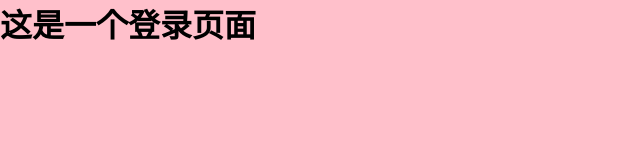
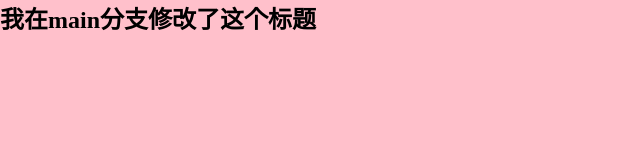
Before and after one commit to Nikki1206/WebProject, a plain HTML site: page index.html in a window 1280 px wide. Shown: the whole page, without its empty margins (0-640 px from the left). Drawn offline with Linux system fonts and the light colour scheme.

Commit message:
在main分支上修改了index.html

```diff
--- a/index.html
+++ b/index.html
@@ -9,7 +9,7 @@
 </head>
 
 <body>
-  <h1>这是一个登录页面</h1>
+  <h2>我在main分支修改了这个标题</h2>
   <script src="./index.js"></script>
 </body>
 
```
